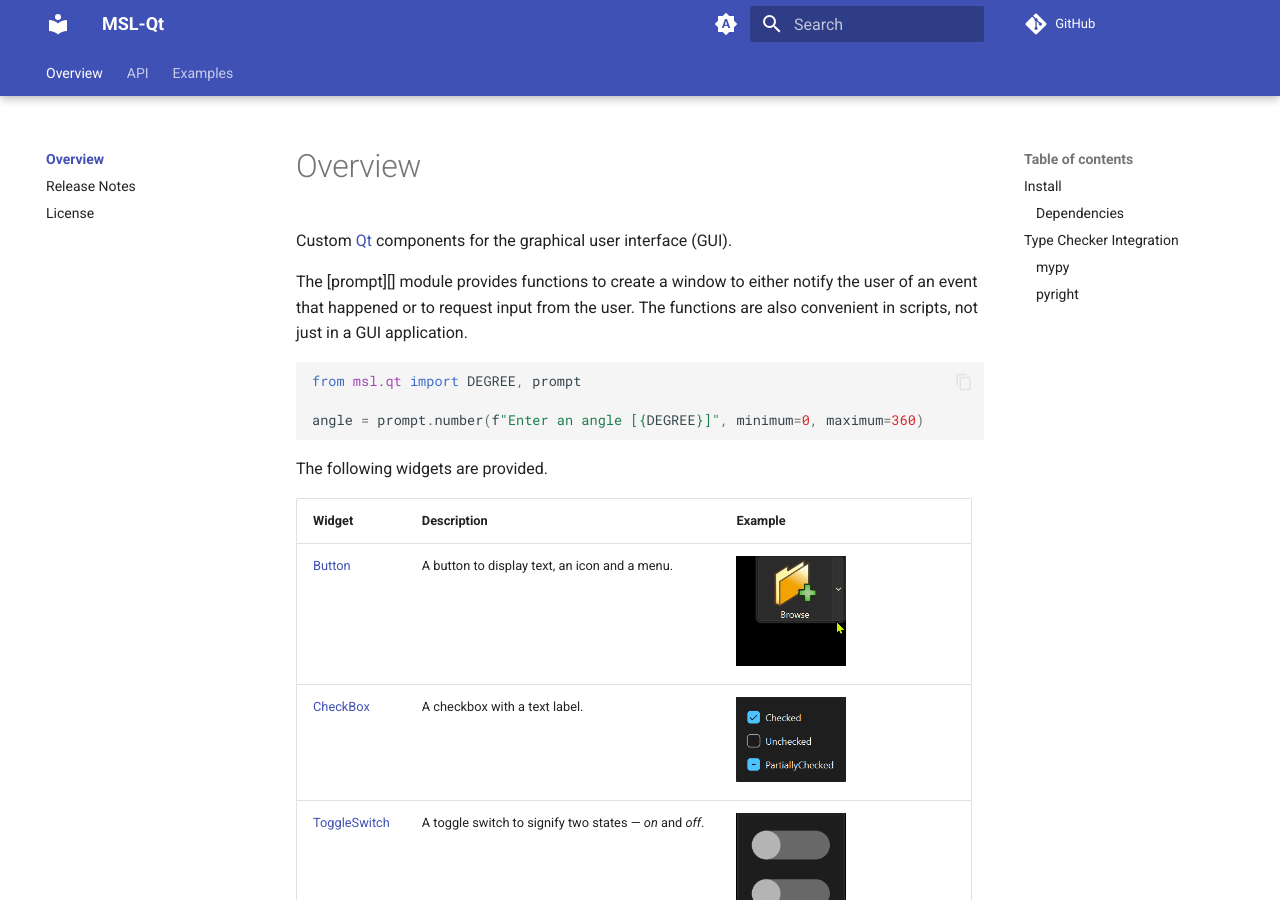
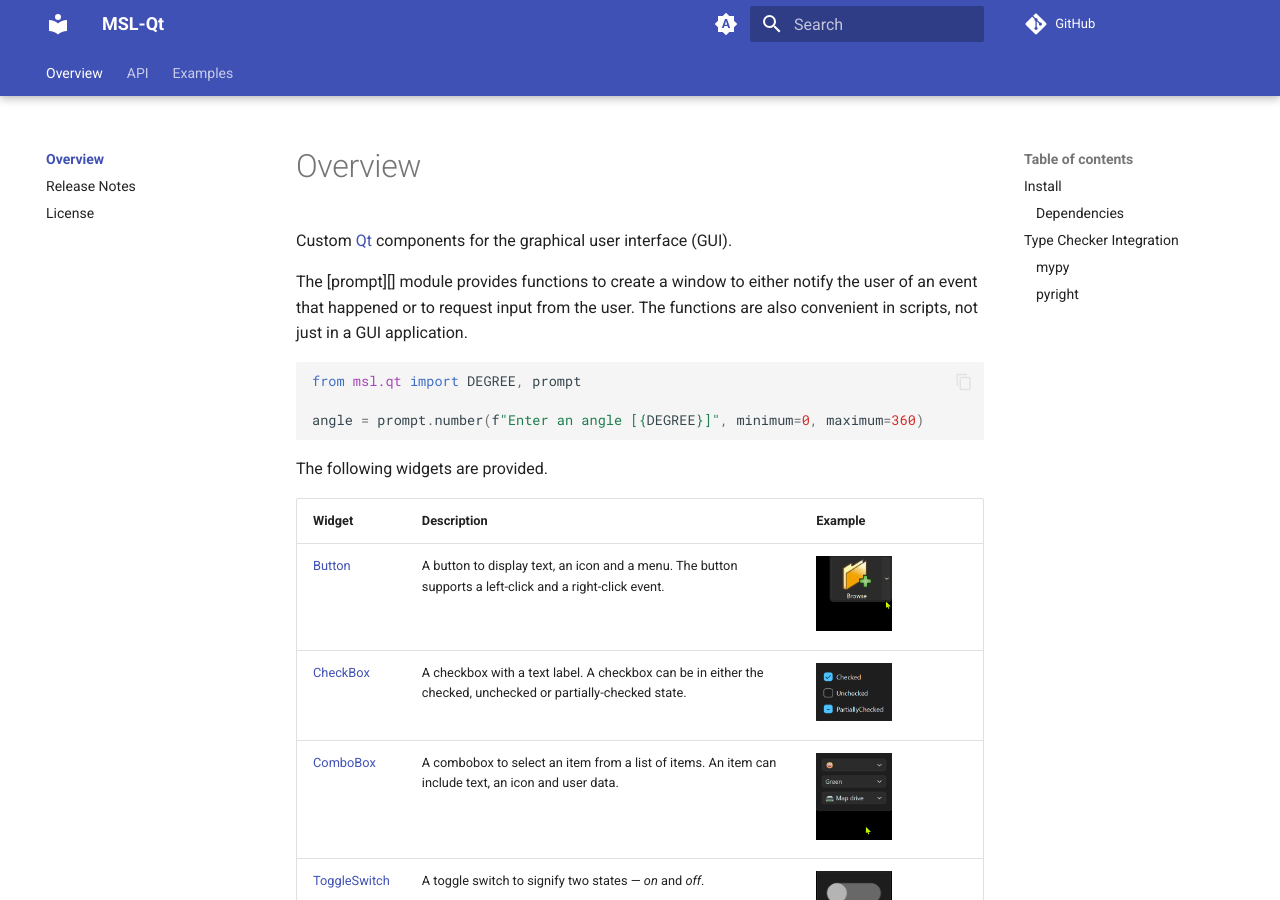
Before and after one commit to MSLNZ/msl-qt, an MkDocs documentation site: the page built from docs/index.md, in a window 1280 px wide and 900 px high. Built offline with MkDocs 1.6.1 and Material for MkDocs 9.7.7, drawn with Linux system fonts in a browser that asks for light colours; comment, search, counter and statistics services are not loaded; the version menu is left out.

Commit message:
document ComboBox

```diff
--- a/docs/index.md
+++ b/docs/index.md
@@ -20,13 +20,18 @@ The following widgets are provided.
   </tr>
   <tr>
     <td><a href="api/widgets/button">Button</a></td>
-    <td>A button to display text, an icon and a menu.</td>
+    <td>A button to display text, an icon and a menu. The button supports a left-click and a right-click event.</td>
     <td><img src="assets/images/button.gif" style="width: 50%; height: auto;"></td>
   </tr>
   <tr>
     <td><a href="api/widgets/checkbox">CheckBox</a></td>
-    <td>A checkbox with a text label.</td>
+    <td>A checkbox with a text label. A checkbox can be in either the checked, unchecked or partially-checked state.</td>
     <td><img src="assets/images/checkbox.png" style="width: 50%; height: auto;"></td>
+  </tr>
+  <tr>
+    <td><a href="api/widgets/combobox">ComboBox</a></td>
+    <td>A combobox to select an item from a list of items. An item can include text, an icon and user data.</td>
+    <td><img src="assets/images/combobox.gif" style="width: 50%; height: auto;"></td>
   </tr>
   <tr>
     <td><a href="api/widgets/toggle_switch">ToggleSwitch</a></td>
--- a/mkdocs.yml
+++ b/mkdocs.yml
@@ -58,6 +58,7 @@ nav:
     - Widgets:
       - api/widgets/button.md
       - api/widgets/checkbox.md
+      - api/widgets/combobox.md
       - api/widgets/toggle_switch.md
     - api/loop_until_abort.md
     - api/binding.md
```
Also changed, not shown: docs/api/widgets/combobox.md (added, +3 -0 lines), docs/extension.py (+39 -0 lines), docs/assets/images/combobox.gif (added), 5 other files.
